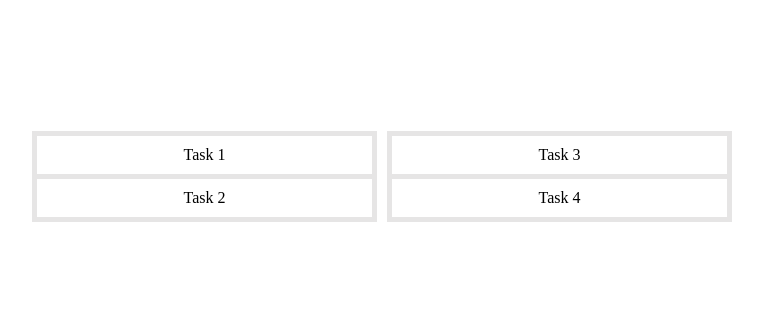
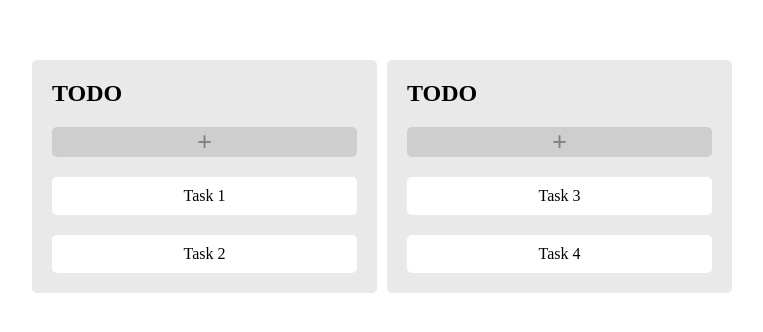
Before and after one commit to danielcalvolopez/kanban-miniproject, a React (Create React App) app: page / in a window 1280 px wide. Shown: the part 240-572 px from the top of the page, without its empty margins (258-1021 px from the left). Built offline with nearby package versions, Linux system fonts and the light colour scheme.

Commit message:
adding add option to the lists

```diff
--- a/package.json
+++ b/package.json
@@ -14,6 +14,7 @@
     "react-dnd-html5-backend": "^16.0.1",
     "react-dom": "^18.2.0",
     "react-scripts": "5.0.1",
+    "react-textarea-autosize": "^8.4.0",
     "uuid": "^9.0.0",
     "web-vitals": "^2.1.4"
   },
--- a/src/components/Reusable/Column.jsx
+++ b/src/components/Reusable/Column.jsx
@@ -12,8 +12,10 @@ const Column = ({ stage, changeTaskStatus, children }) => {
   });
   drop(ref);
   return (
-    <div className={classes.column} ref={ref}>
-      {children}
+    <div className={classes["column-container"]}>
+      <h2 className={classes.header}>TODO</h2>
+      <button className={classes.button}>+</button>
+      <div className={classes.list}>{children}</div>
     </div>
   );
 };
--- a/src/components/Reusable/column.module.css
+++ b/src/components/Reusable/column.module.css
@@ -1,3 +1,30 @@
-.column {
-  background-color: rgb(230, 229, 229);
+.column-container {
+  display: flex;
+  flex-direction: column;
+  justify-content: center;
+  background-color: rgb(233, 233, 233);
+  border-radius: 5px;
+  padding: 20px 20px;
 }
+
+.column-container .header {
+  margin-bottom: 20px;
+}
+
+.column-container .button {
+  font-size: 25px;
+  color: gray;
+  width: 100%;
+  background-color: rgba(195, 195, 195, 0.693);
+  border: none;
+  height: 30px;
+  border-radius: 5px;
+  cursor: pointer;
+  margin-bottom: 20px;
+}
+
+.column-container .list {
+  display: flex;
+  flex-direction: column;
+  gap: 20px;
+}
--- a/src/components/Reusable/task.module.css
+++ b/src/components/Reusable/task.module.css
@@ -2,6 +2,6 @@
   background-color: white;
   text-align: center;
   padding: 10px 10px;
-  margin: 5px 5px;
   cursor: grab;
+  border-radius: 5px;
 }
```
Also changed, not shown: src/components/add-task.module.css (deleted, +0 -21 lines), 2 other files (tests, documents, lock files or other folders).
